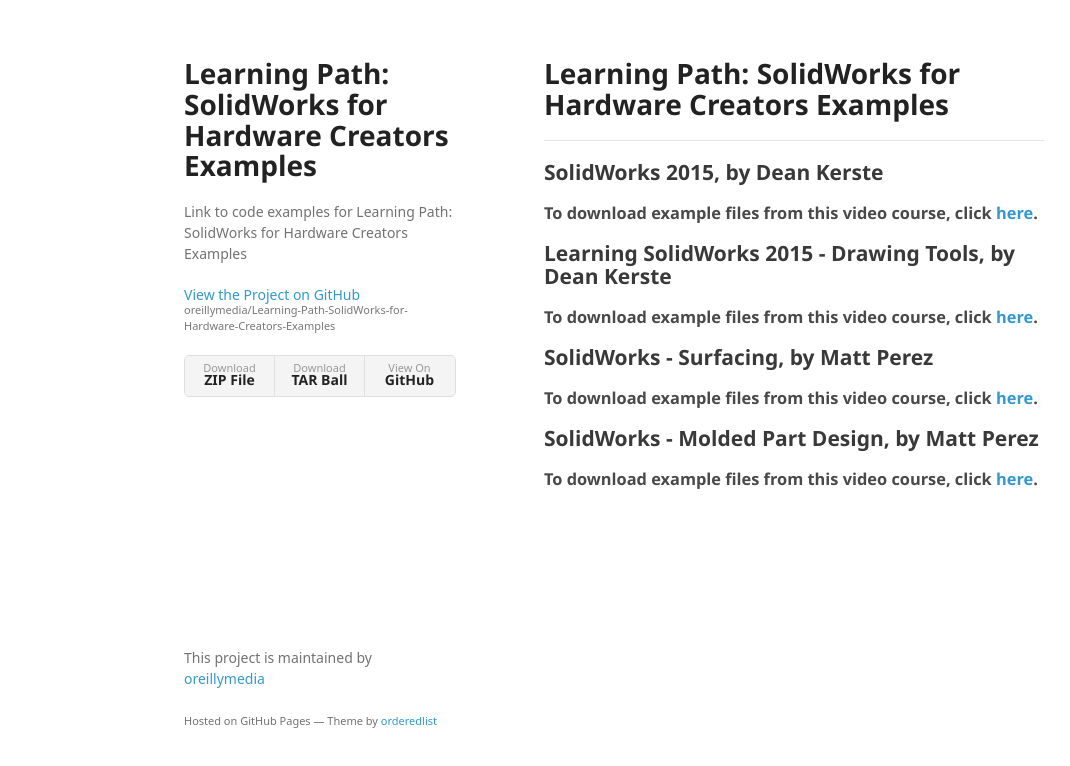
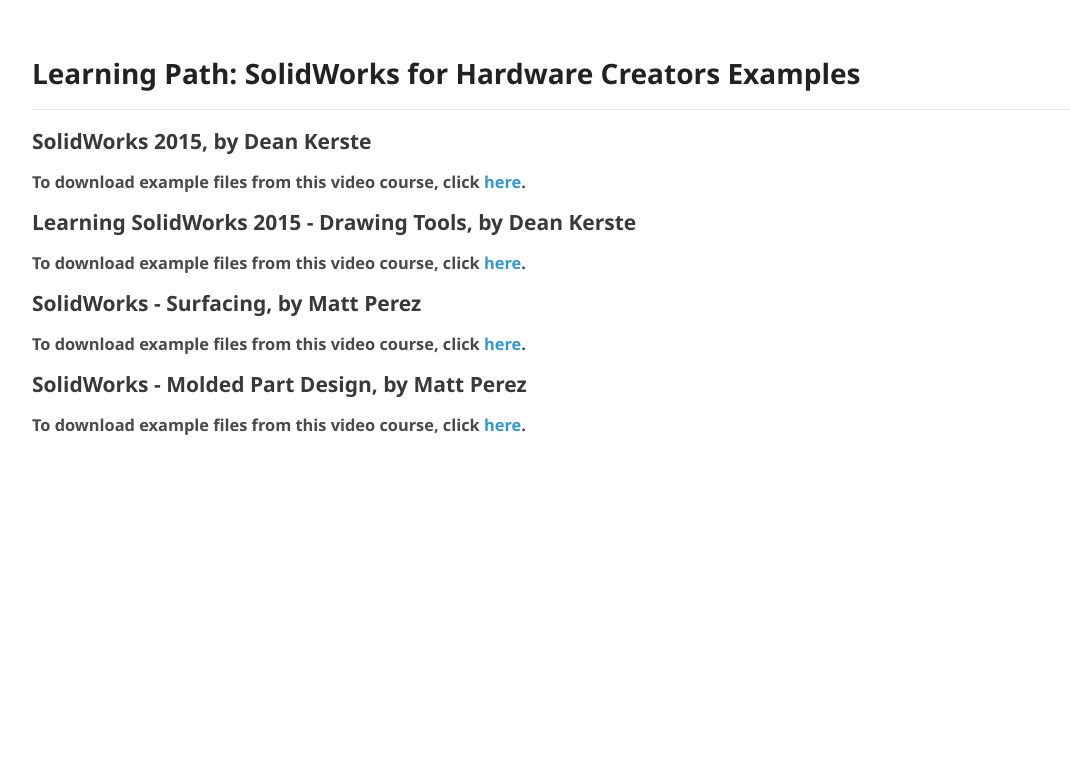
Before and after one commit to oreillymedia/Learning-Path-SolidWorks-for-Hardware-Creators-Examples, a plain HTML site: page index.html in a window 1280 px wide. Shown: the whole page, without its empty margins (26-1096 px from the left). Drawn offline with Linux system fonts and the light colour scheme; a web font is replaced by a local one.

Commit message:
Update index.html

```diff
--- a/index.html
+++ b/index.html
@@ -12,22 +12,7 @@
     <script src="//html5shiv.googlecode.com/svn/trunk/html5.js"></script>
     <![endif]-->
   </head>
-  <body>
-    <div class="wrapper">
-      <header>
-        <h1>Learning Path: SolidWorks for Hardware Creators Examples</h1>
-        <p>Link to code examples for  Learning Path: SolidWorks for Hardware Creators Examples</p>
 
-        <p class="view"><a href="https://github.com/oreillymedia/Learning-Path-SolidWorks-for-Hardware-Creators-Examples">View the Project on GitHub <small>oreillymedia/Learning-Path-SolidWorks-for-Hardware-Creators-Examples</small></a></p>
-
-
-        <ul>
-          <li><a href="https://github.com/oreillymedia/Learning-Path-SolidWorks-for-Hardware-Creators-Examples/zipball/master">Download <strong>ZIP File</strong></a></li>
-          <li><a href="https://github.com/oreillymedia/Learning-Path-SolidWorks-for-Hardware-Creators-Examples/tarball/master">Download <strong>TAR Ball</strong></a></li>
-          <li><a href="https://github.com/oreillymedia/Learning-Path-SolidWorks-for-Hardware-Creators-Examples">View On <strong>GitHub</strong></a></li>
-        </ul>
-      </header>
-      <section>
         <h1>
 <a id="learning-path-solidworks-for-hardware-creators-examples" class="anchor" href="#learning-path-solidworks-for-hardware-creators-examples" aria-hidden="true"><span aria-hidden="true" class="octicon octicon-link"></span></a>Learning Path: SolidWorks for Hardware Creators Examples</h1>
 
@@ -56,12 +41,7 @@
 
 <h3>
 <a id="to-download-example-files-from-this-video-course-click-here-3" class="anchor" href="#to-download-example-files-from-this-video-course-click-here-3" aria-hidden="true"><span aria-hidden="true" class="octicon octicon-link"></span></a>To download example files from this video course, click <a href="http://examples.oreilly.com/110000747/">here</a>.</h3>
-      </section>
-      <footer>
-        <p>This project is maintained by <a href="https://github.com/oreillymedia">oreillymedia</a></p>
-        <p><small>Hosted on GitHub Pages &mdash; Theme by <a href="https://github.com/orderedlist">orderedlist</a></small></p>
-      </footer>
-    </div>
+
     <script src="javascripts/scale.fix.js"></script>
 
   </body>
```
